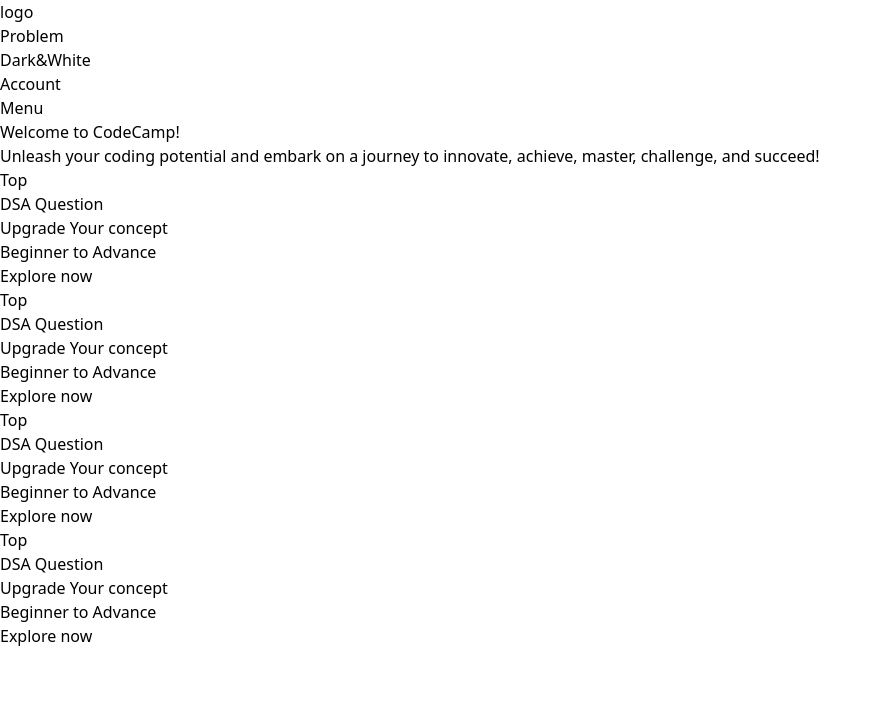
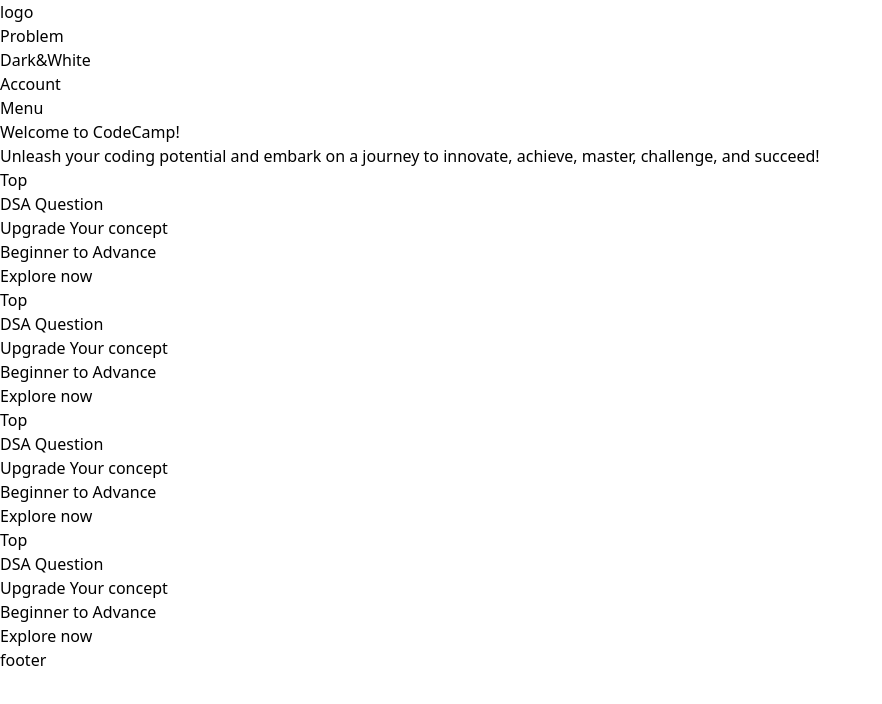
Before and after one commit to Ramdularey1/codecamp, a React (Vite) app in the folder frontend/: page / in a window 1280 px wide. Shown: the top 704 px of the page, without its empty margins (0-882 px from the left). Built offline with nearby package versions, Linux system fonts and the light colour scheme.

Commit message:
update footer

```diff
--- a/frontend/src/Component/Home.jsx
+++ b/frontend/src/Component/Home.jsx
@@ -15,6 +15,9 @@
         <Card customClass = "mt-[60px] text-white flex justify-center gap-2 flex-wrap"/>
         </div>
 
+       <div className="h-[150px]">
+        <h1 className="text-white ">footer</h1>
+       </div>
 
         </>
     )
```
